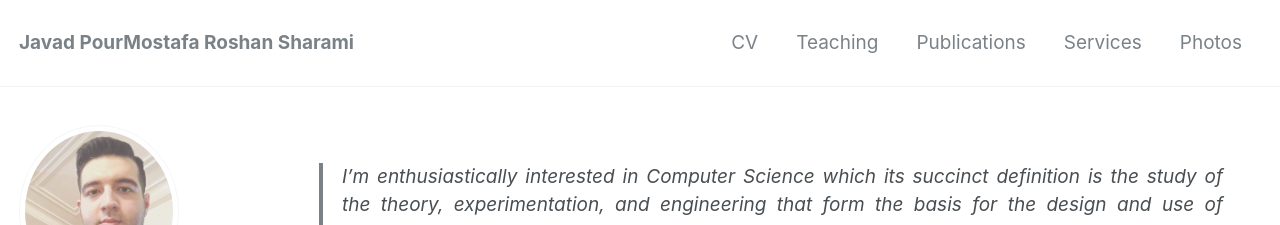
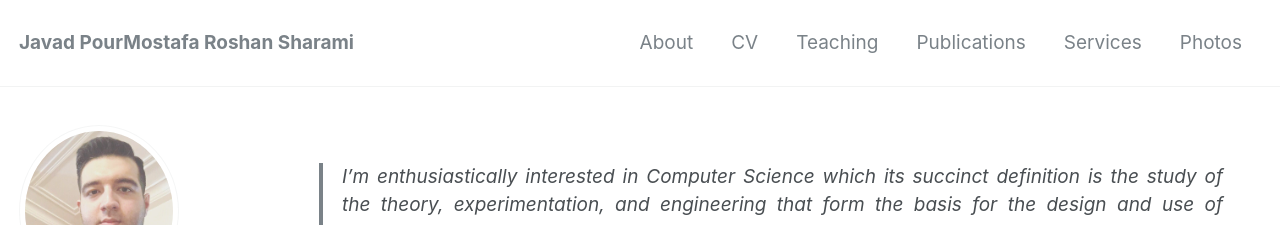
Before and after one commit to JoyeBright/JoyeBright.github.io, a Jekyll site: the page built from _pages/about.md, in a window 1280 px wide and 900 px high. Shown: the top 225 px of the window. Built offline with Jekyll 4.4.1, drawn with Linux system fonts in a browser that asks for light colours; nearby versions of some CDN libraries.

Commit message:
add about

```diff
--- a/_data/navigation.yml
+++ b/_data/navigation.yml
@@ -2,6 +2,8 @@
 main:
   # title: "Quick-Start Guide"
   # url: https://mmistakes.github.io/minimal-mistakes/docs/quick-start-guide/
+    - title: "About"
+      url: "/"
     - title: "CV"
       url: "/cv/"
   # - title: "Sample Posts"
```
